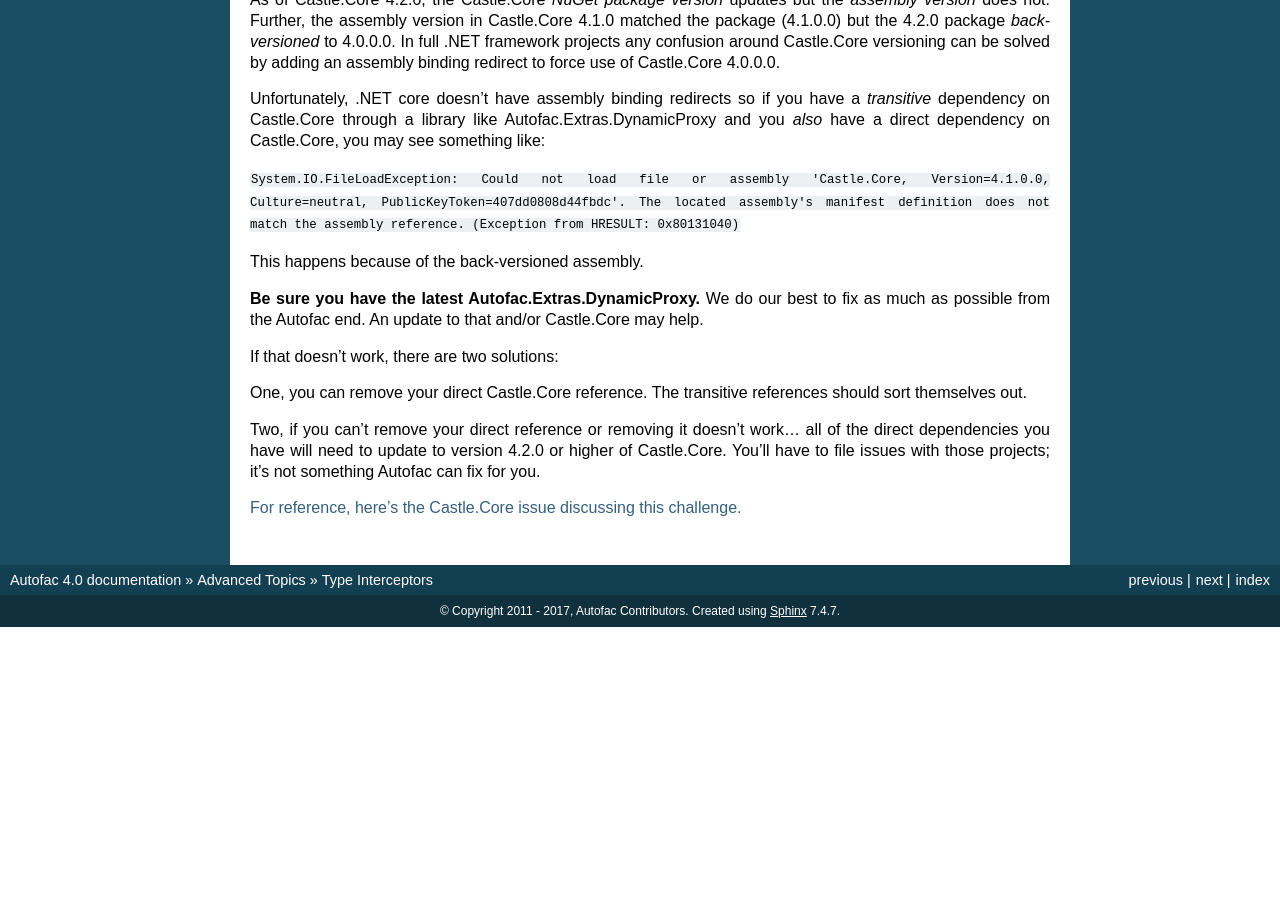
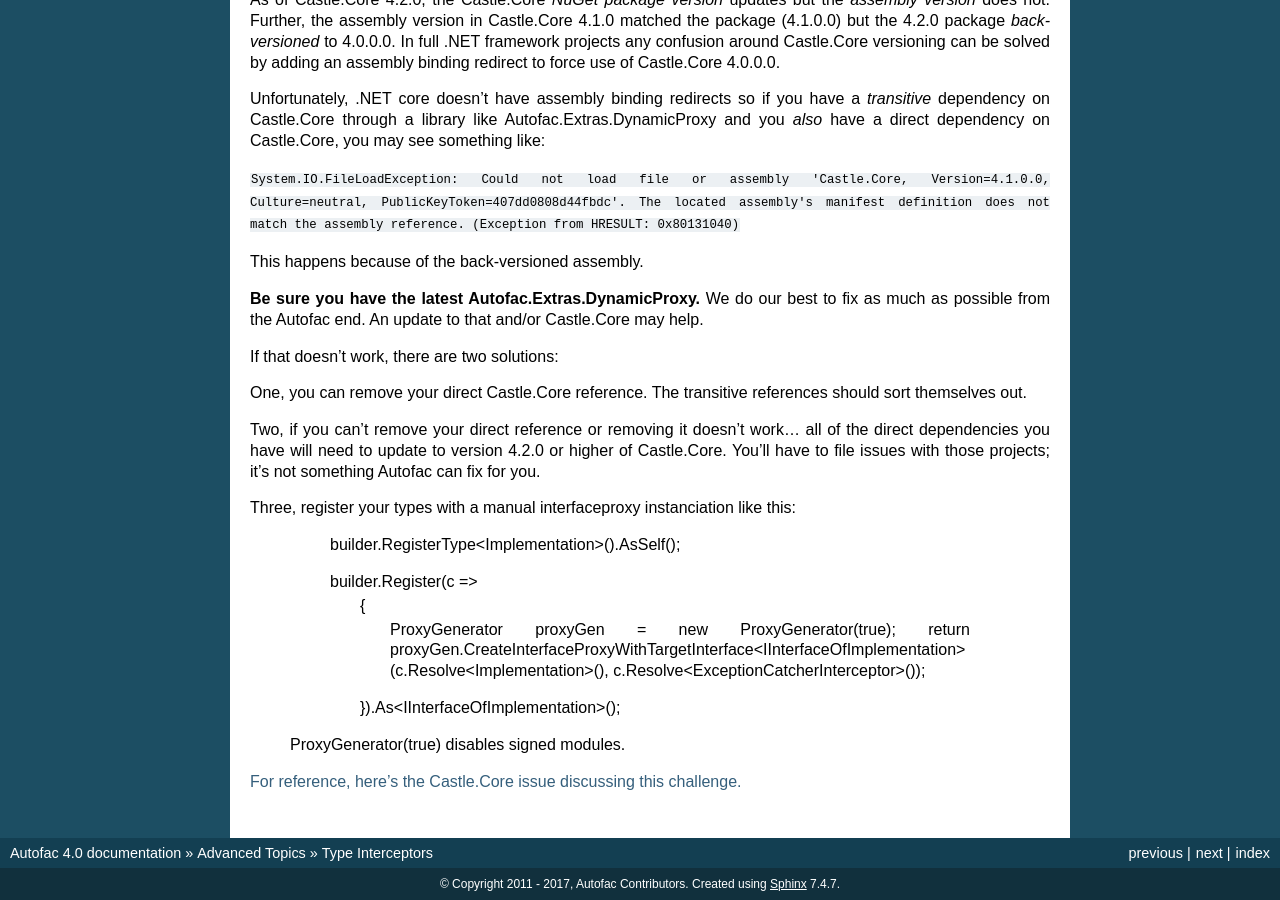
Before and after one commit to autofac/Documentation, a Sphinx documentation site: the page built from docs/advanced/interceptors.rst, in a window 1280 px wide and 900 px high, scrolled down 3861 px. Built offline with Sphinx 7.4.7, drawn with Linux system fonts in a browser that asks for light colours; before the commit the page ends 4488 px from its top, so only the background shows below that.

Commit message:
Castle.Code Versionning Issue Resolution
Propose a way to circumvent Castle.Core versionning issues using AutoFac

```diff
--- a/docs/advanced/interceptors.rst
+++ b/docs/advanced/interceptors.rst
@@ -223,4 +223,16 @@
 
 Two, if you can't remove your direct reference or removing it doesn't work... all of the direct dependencies you have will need to update to version 4.2.0 or higher of Castle.Core. You'll have to file issues with those projects; it's not something Autofac can fix for you.
 
+Three, register your types with a manual interfaceproxy instanciation like this:
+
+        builder.RegisterType<Implementation>().AsSelf();
+
+        builder.Register(c =>
+                {
+                  ProxyGenerator proxyGen = new ProxyGenerator(true);
+                  return proxyGen.CreateInterfaceProxyWithTargetInterface<IInterfaceOfImplementation>(c.Resolve<Implementation>(), c.Resolve<ExceptionCatcherInterceptor>());
+                }).As<IInterfaceOfImplementation>();
+
+     ProxyGenerator(true) disables signed modules.
+
 `For reference, here's the Castle.Core issue discussing this challenge. <https://github.com/castleproject/Core/issues/288>`_
```
